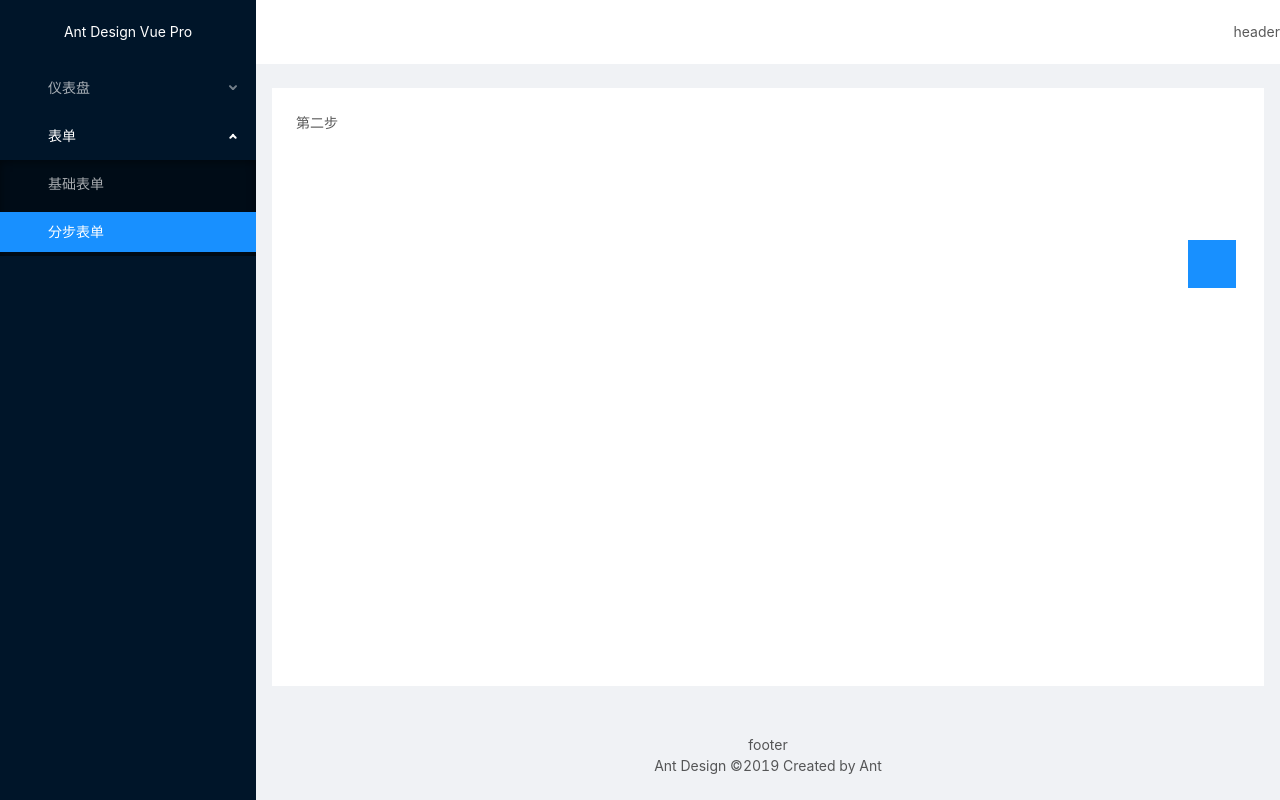
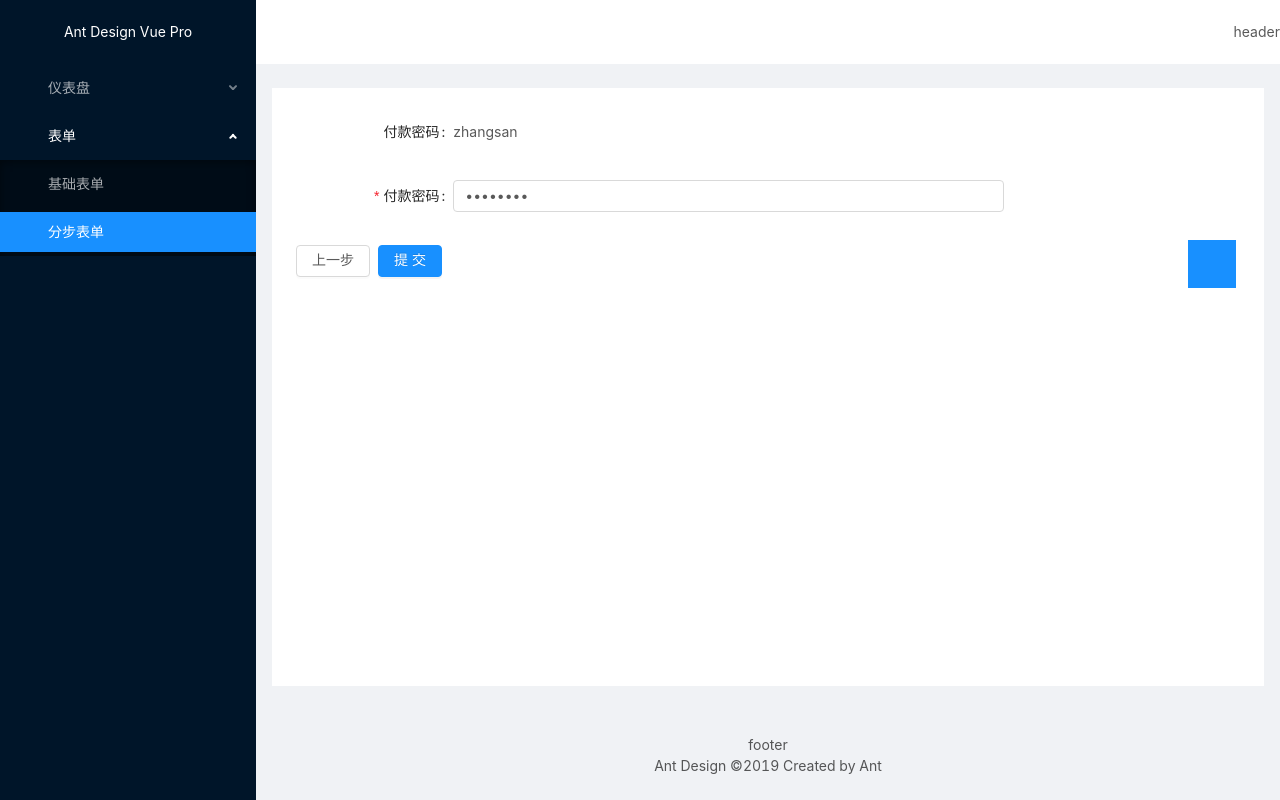
Before and after one commit to zhangyoung99/vueProject, a Vue app: page /form/step-form/confirm in a window 1280 px wide. Built offline with nearby package versions, Linux system fonts and the light colour scheme.

Commit message:
分步表单设计

```diff
--- /dev/null
+++ b/mock/form.js
@@ -0,0 +1,13 @@
+function chart(method) {
+  let res = null;
+  switch (method) {
+    case "POST":
+      res = { message: "OK" };
+      break;
+    default:
+      res = null;
+  }
+  return res;
+}
+
+module.exports = chart;
--- a/src/main.js
+++ b/src/main.js
@@ -11,7 +11,7 @@
 } from "ant-design-vue";
 import App from "./App.vue";
 import router from "./router";
-import store from "./store";
+import store from "./store/index.js";
 import Authorized from "./components/Authorized";
 
 Vue.config.productionTip = false;
--- a/src/store.js
+++ b/src/store/index.js
@@ -1,10 +1,12 @@
 import Vue from "vue";
 import Vuex from "vuex";
+import form from "./modules/form";
 
 Vue.use(Vuex);
 
 export default new Vuex.Store({
   state: {},
-  mutations: {},
-  actions: {}
+  modules: {
+    form
+  }
 });
--- /dev/null
+++ b/src/store/modules/form.js
@@ -0,0 +1,36 @@
+import router from "../../router";
+import request from "../../utils/request";
+
+const state = {
+  step: {
+    payAccount: "zhangsan"
+  }
+};
+
+const actions = {
+  async submitStepForm({ commit }, { payload }) {
+    await request({
+      url: "/api/form",
+      method: "POST",
+      data: payload
+    });
+    commit("saveStepFormData", payload);
+    router.push("/form/step-form/result");
+  }
+};
+
+const mutations = {
+  saveStepFormData(state, { payload }) {
+    state.step = {
+      ...state.step,
+      ...payload
+    };
+  }
+};
+
+export default {
+  namespaced: true,
+  state,
+  actions,
+  mutations
+};
--- a/src/views/Forms/BasicForm.vue
+++ b/src/views/Forms/BasicForm.vue
@@ -1,6 +1,6 @@
 <template>
   <div>
-    <a-form :layout="formLayout">
+    <a-form :layout="formLayout" :form = form>
       <a-form-item
         label="Form Layout"
         :label-col="formItemLayout.labelCol"
@@ -25,17 +25,21 @@
         label="Field A"
         :label-col="formItemLayout.labelCol"
         :wrapper-col="formItemLayout.wrapperCol"
-        :validateStatus="fieldAStatus"
-        :help="helpAStatus"
       >
-        <a-input v-model="fieldA" placeholder="input placeholder" />
+        <a-input v-decorator="[
+         'fieldA',
+         {
+             initValue: fieldA,
+             rules: [{require: true, min: 6, message: '必须大于6个字符'}]
+         }
+        ]" placeholder="input placeholder" />
       </a-form-item>
       <a-form-item
         label="Field B"
         :label-col="formItemLayout.labelCol"
         :wrapper-col="formItemLayout.wrapperCol"
       >
-        <a-input v-model="fieldB" placeholder="input placeholder" />
+        <a-input v-decorator="['fieldB']" placeholder="input placeholder" />
       </a-form-item>
       <a-form-item
         :wrapper-col="buttonItemLayout.wrapperCol"
@@ -49,26 +53,20 @@
 </template>
 
 <script>
+import { setTimeout } from 'timers';
 export default {
   data () {
+    this.form = this.$form.createForm(this);
     return {
       formLayout: 'horizontal',
       fieldA: '',
       fieldB: '',
-      fieldAStatus:'',
-      helpAStatus: ''
-    };
+    }
   },
-  watch: {
-      fieldA(val) {
-          if(val.length <= 5) {
-              this.fieldAStatus = "error"
-              this.helpAStatus = "必须大于5个字符"
-          } else {
-            this.fieldAStatus = ""
-            this.helpAStatus = ""
-          }
-      }
+  mounted() {
+      setTimeout(() => {
+          this.form.setFieldsValue({ fieldA: 'hello wrold'})
+      },3000)
   },
   computed: {
     formItemLayout () {
@@ -90,15 +88,12 @@
       this.formLayout = e.target.value;
     },
     handleSubmit() {
-        if(this.fieldA.length <= 5) {
-              this.fieldAStatus = "error"
-              this.helpAStatus = "必须大于5个字符"
-          } else {
-              console.log({
-                  fieldA: this.fieldA,
-                  fieldB: this.fieldB
-              })
-          }
+        this.form.validateFields((err, values) => {
+            if(!err) {
+                console.log(values);
+                Object.assign(this, values);
+            }
+        })
     }
   },
 };
--- a/src/views/Forms/StepForm/Step1.vue
+++ b/src/views/Forms/StepForm/Step1.vue
@@ -1,9 +1,59 @@
 <template>
-    <div>第一步</div>
+    <div>
+        <a-form layout="horizontal" :form=form>
+            <a-form-item
+              label="付款账号"
+              :label-col="formItemLayout.labelCol"
+              :wrapper-col="formItemLayout.wrapperCol"
+              >
+                <a-input
+                  v-decorator="[
+                  'payAccount',
+                   {
+                       initialValue: step.payAccount,
+                       rules: [{ required: true, message: '请输入付款账号'}]
+                   }
+                  ]"
+                  playholder="请输入付款账号"
+                />
+            </a-form-item>
+            <a-form-item>
+                <a-button type="primary" @click="handleSummit">下一步</a-button>
+            </a-form-item>
+        </a-form>
+    </div>
 </template>
 
 <script>
 export default {
+    data() {
+        this.form = this.$form.createForm(this);
+        return {
+            formItemLayout: {
+                labelCol: { span: 4 },
+                wrapperCol: { span: 14 }
+            }
+        }
+    },
+    computed: {
+        step() {
+            return this.$store.state.form.step;
+        }
+    },
+    methods: {
+        handleSummit() {
+            const { form, $router, $store } = this;
+            form.validateFields((err,values) => {
+                if(!err) {
+                    $store.commit({
+                        type: "form/saveStepFormData",
+                        payload: values
+                    });
+                    $router.push("/form/step-form/confirm")
+                }
+            })
+        }
+    }
 
 }
 </script>
--- a/src/views/Forms/StepForm/Step2.vue
+++ b/src/views/Forms/StepForm/Step2.vue
@@ -1,9 +1,69 @@
 <template>
-    <div>第二步</div>
+    <div>
+        <a-form layout="horizontal" :form=form>
+            <a-form-item
+              label="付款密码"
+              :label-col="formItemLayout.labelCol"
+              :wrapper-col="formItemLayout.wrapperCol"
+              >
+              {{step.payAccount}}
+            </a-form-item>
+            <a-form-item
+              label="付款密码"
+              :label-col="formItemLayout.labelCol"
+              :wrapper-col="formItemLayout.wrapperCol"
+              >
+                <a-input type="password"
+                  v-decorator="[
+                  'password',
+                   {
+                       initialValue: step.payAccount,
+                       rules: [{ required: true, message: '请输入付款密码'}]
+                   }
+                  ]"
+                  playholder="请输入付款密码"
+                />
+            </a-form-item>
+            <a-form-item>
+                <a-button style="margin-right:8px" @click="onPrev">上一步</a-button>
+                <a-button type="primary" @click="handleSummit">提交</a-button>
+            </a-form-item>
+        </a-form>
+    </div>
 </template>
 
 <script>
 export default {
+    data() {
+        this.form = this.$form.createForm(this);
+        return {
+            formItemLayout: {
+                labelCol: { span: 4 },
+                wrapperCol: { span: 14 }
+            }
+        }
+    },
+    computed: {
+        step() {
+            return this.$store.state.form.step;
+        }
+    },
+    methods: {
+        handleSummit() {
+            const { form, $store, step } = this;
+            form.validateFields((err,values) => {
+                if(!err) {
+                    $store.dispatch({
+                        type: "form/submitStepForm",
+                        payload: {...step, ...values}
+                    });
+                }
+            })
+        },
+        onPrev() {
+            this.$router.push('/form/step-form/info')
+        }
+    }
 
 }
 </script>
--- a/src/views/Forms/StepForm/Step3.vue
+++ b/src/views/Forms/StepForm/Step3.vue
@@ -1,5 +1,5 @@
 <template>
-    <div>第三步</div>
+    <div>付款成功，预计2小时到账</div>
 </template>
 
 <script>
```
